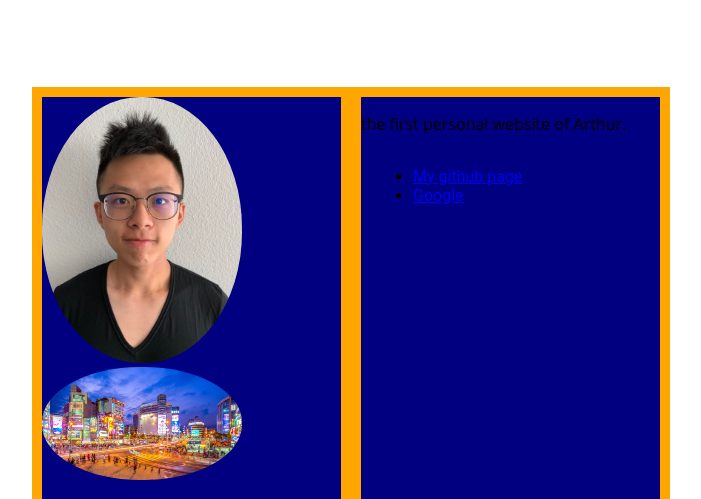
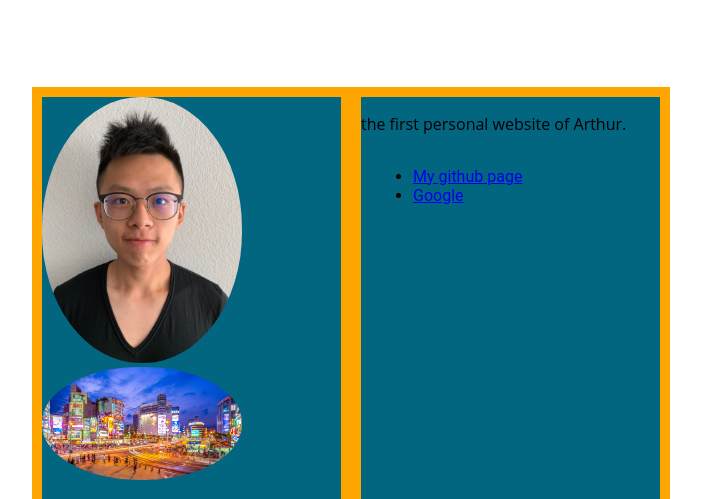
Before and after one commit to ArthurChenCoding/Personal-website, a plain HTML site: page Arthur's Page.html in a window 1280 px wide. Shown: the top 499 px of the page, without its empty margins (289-990 px from the left). Drawn offline with Linux system fonts and the light colour scheme.

Commit message:
change color

```diff
--- a/style.css
+++ b/style.css
@@ -21,7 +21,7 @@ html, body{
 }
 
 .left, .right{
-    background-color: navy;
+    background-color: rgb(3, 102, 129);
     margin: 10px;
     max-width: 60%;
     flex: 1;
```
